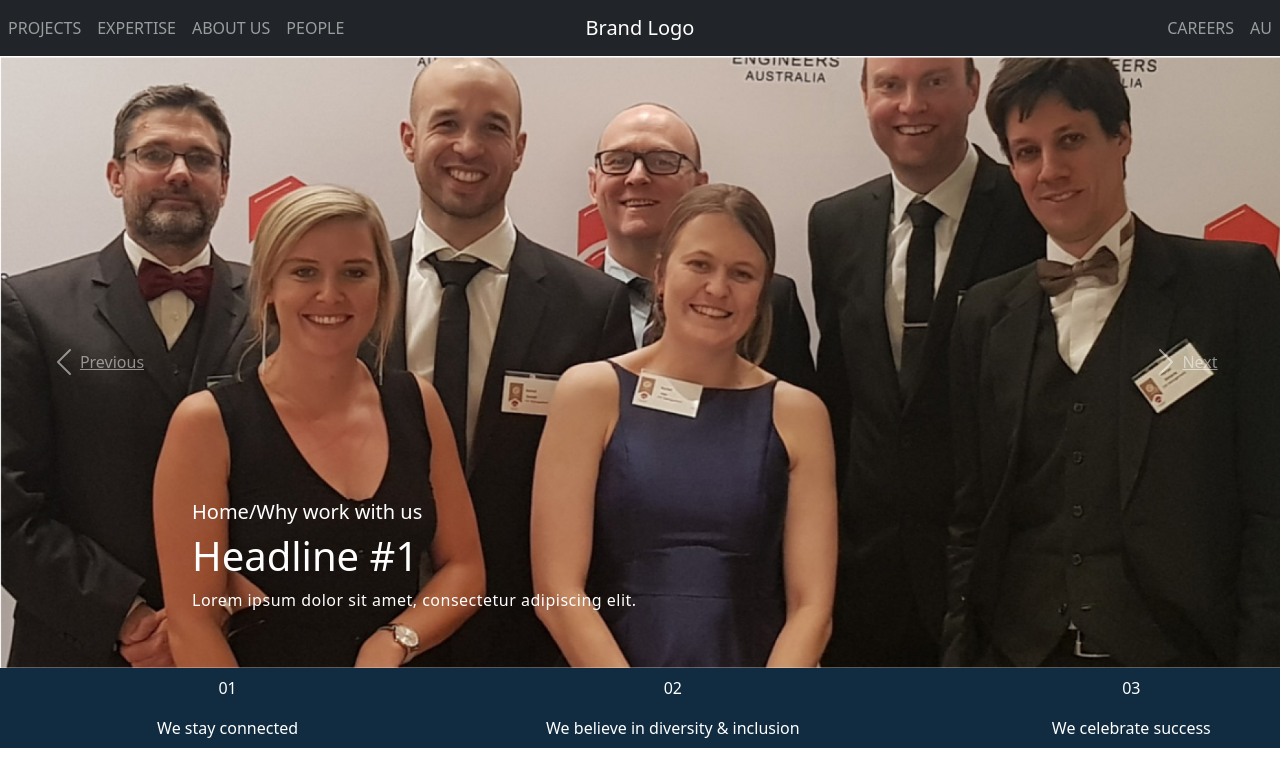
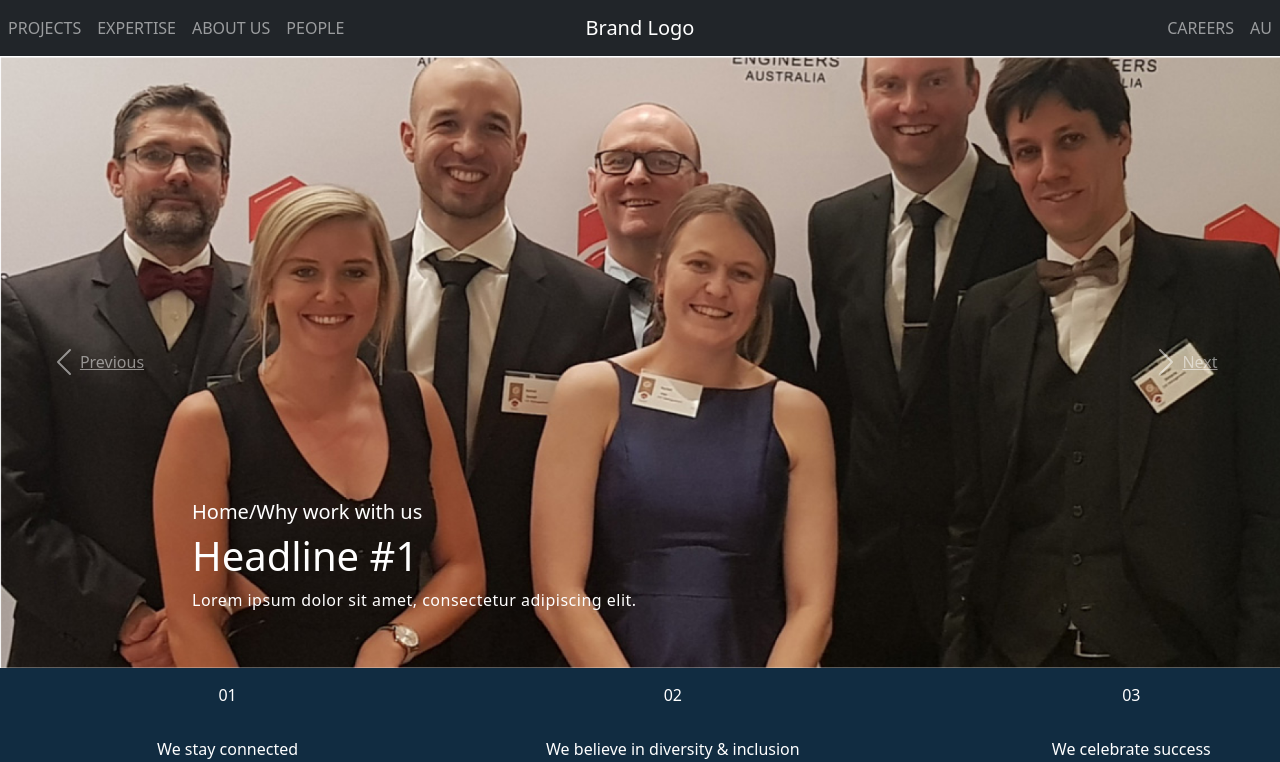
Before and after one commit to arpit353/React_Assignment, a React (Create React App) app: page / in a window 1280 px wide. Shown: the top 762 px of the page. Built offline with nearby package versions, Linux system fonts and the light colour scheme.

Commit message:
css change

```diff
--- a/src/Components/Page1/Table.css
+++ b/src/Components/Page1/Table.css
@@ -2,4 +2,11 @@
     background-color: #112C41 !important;
     color: white !important;
     padding-left: 100px !important;
+    padding-bottom: 15px !important;
+    padding-top: 15px !important;
 }
+
+.table-body {
+    padding-bottom: 20px !important;
+    padding-top: 20px !important;
+}
--- a/src/Components/Page1/Table.jsx
+++ b/src/Components/Page1/Table.jsx
@@ -5,7 +5,7 @@ function Table() {
   return (
     <div>
       <table className="table table-dark table-borderless">
-        <tbody>
+        <tbody >
           <tr className="table-secondary">
             <td className="table-secondary table-background">01</td>
             <td className="table-secondary table-background">02</td>
```
